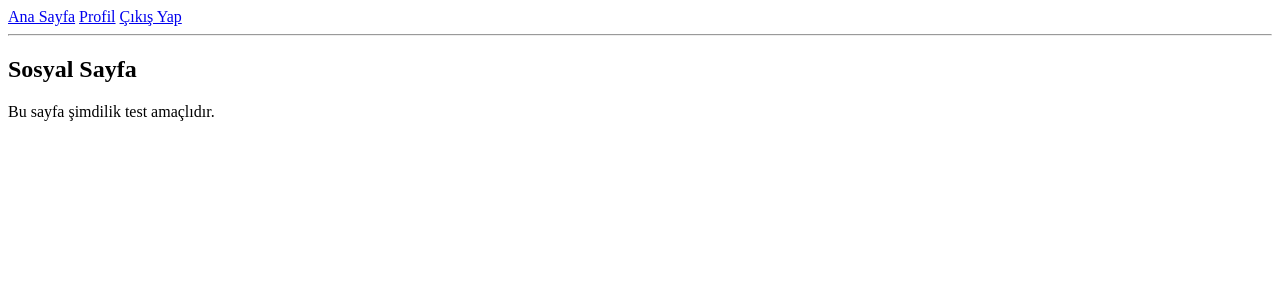
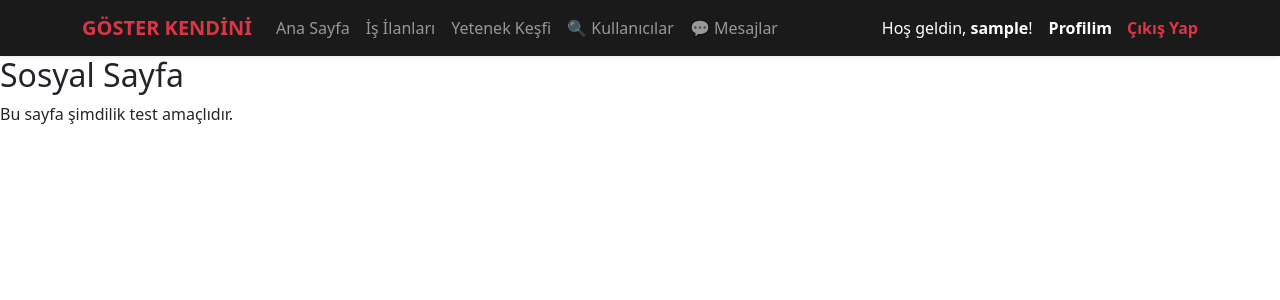
Before and after one commit to Phemsous/Goster-Kendini, a Django app: page /social/ in a window 1280 px wide. Shown: the top 300 px of the page. Run offline with Django 5.2, Linux system fonts and the light colour scheme; the visitor is signed in with stand-in values (Sample User, id 1).

Commit message:
navbar eklendi

```diff
--- a/templates/base.html
+++ b/templates/base.html
@@ -3,31 +3,65 @@
 <head>
     <meta charset="UTF-8">
     <meta name="viewport" content="width=device-width, initial-scale=1.0">
-    <title>Göster Kendini</title>
+    <title>{% block title %}Göster Kendini{% endblock %}</title>
+    <link href="https://cdn.jsdelivr.net/npm/bootstrap@5.3.0/dist/css/bootstrap.min.css" rel="stylesheet">
+    <style>
+        .navbar { background-color: #1a1a1a; }
+        .logout-link { color: #dc3545; text-decoration: none; transition: 0.3s; }
+        .logout-link:hover { color: #ff6b6b; }
+        .nav-profile-link { color: white; text-decoration: none; margin-right: 15px; font-weight: bold; transition: 0.3s; }
+        .nav-profile-link:hover { color: #dc3545; }
+        {% block extra_style %}{% endblock %}
+    </style>
 </head>
 <body>
 
-    <nav>
-        <a href="{% url 'home' %}">Ana Sayfa</a>
-
+<nav class="navbar navbar-expand-lg navbar-dark shadow-sm">
+    <div class="container">
+        <a class="navbar-brand fw-bold text-danger" href="/">GÖSTER KENDİNİ</a>
+        <button class="navbar-toggler" type="button" data-bs-toggle="collapse" data-bs-target="#navbarNav">
+            <span class="navbar-toggler-icon"></span>
+        </button>
+        <div class="collapse navbar-collapse" id="navbarNav">
+            <ul class="navbar-nav me-auto">
+                <li class="nav-item"><a class="nav-link" href="/">Ana Sayfa</a></li>
+                <li class="nav-item"><a class="nav-link" href="/jobs/">İş İlanları</a></li>
+                <li class="nav-item"><a class="nav-link" href="/talents/">Yetenek Keşfi</a></li>
+                <li class="nav-item"><a class="nav-link" href="{% url 'user_search' %}">🔍 Kullanıcılar</a></li>
                 {% if user.is_authenticated %}
-            <a href="{% url 'profile_detail' %}">Profil</a>
-            <a href="{% url 'logout' %}">Çıkış Yap</a>
+                <li class="nav-item"><a class="nav-link" href="{% url 'inbox' %}">💬 Mesajlar</a></li>
+                {% endif %}
+            </ul>
+            <div class="d-flex align-items-center">
+                {% if user.is_authenticated %}
+                    <span class="text-white me-3">Hoş geldin, <strong>{{ user.username }}</strong>!</span>
+                    <a href="{% url 'profile_detail' %}" class="nav-profile-link">Profilim</a>
+                    <a href="{% url 'logout' %}" class="logout-link fw-bold">Çıkış Yap</a>
                 {% else %}
                     <a href="{% url 'login' %}" class="btn btn-outline-light me-2">Giriş Yap</a>
-            <a href="{% url 'register' %}">Kayıt Ol</a>
+                    <a href="{% url 'register' %}" class="btn btn-danger">Kayıt Ol</a>
                 {% endif %}
+            </div>
+        </div>
+    </div>
 </nav>
 
-    <hr>
-
 {% if messages %}
+<div class="container mt-3">
     {% for message in messages %}
-            <p>{{ message }}</p>
+        <div class="alert alert-{% if message.tags == 'error' %}danger{% else %}{{ message.tags }}{% endif %} alert-dismissible fade show">
+            {{ message }}
+            <button type="button" class="btn-close" data-bs-dismiss="alert"></button>
+        </div>
     {% endfor %}
+</div>
 {% endif %}
 
 {% block content %}{% endblock %}
 
+<script src="https://cdn.jsdelivr.net/npm/bootstrap@5.3.0/dist/js/bootstrap.bundle.min.js"></script>
+<script>
+{% block extra_script %}{% endblock %}
+</script>
 </body>
 </html>
```
Lines whose indentation alone changed are shown as unchanged.
